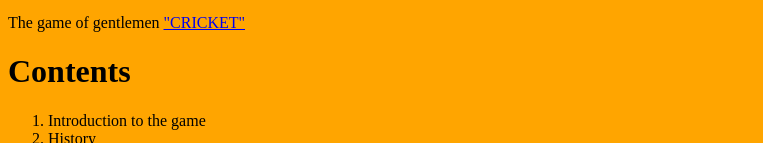
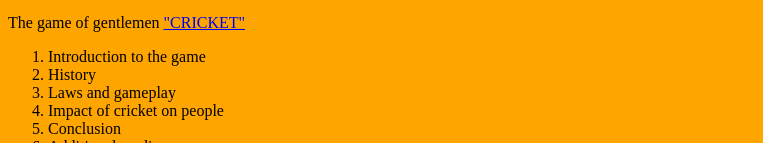
Before and after one commit to Jyotirmoy-21/jyotirmoy21.github.io, a plain HTML site: page Cricket.html in a window 1280 px wide. Shown: the part 586-729 px from the top of the page, without its empty margins (0-763 px from the left). Drawn offline with Linux system fonts and the light colour scheme.

Commit message:
Update Cricket.html

```diff
--- a/Cricket.html
+++ b/Cricket.html
@@ -14,7 +14,6 @@ alt="cricket">
 <p>The game of gentlemen <a href="http://en.wikipedia.org/wiki/Cricket">&quot;CRICKET&quot;</a></p>
 
 <Contents open>
-<h1>Contents</h1>
 <ol><li>Introduction to the game</li>
 <li>History</li>
 <li>Laws and gameplay</li>
```
